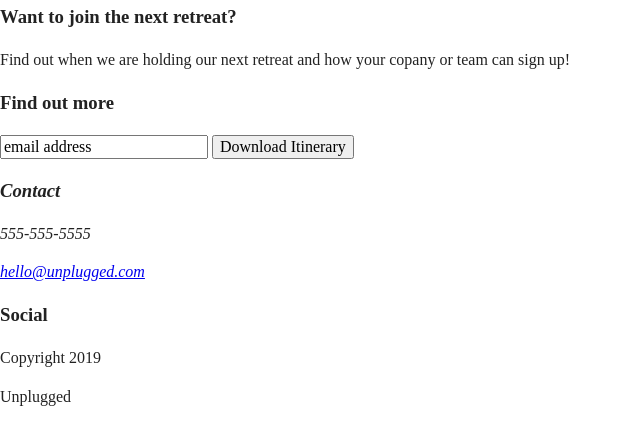
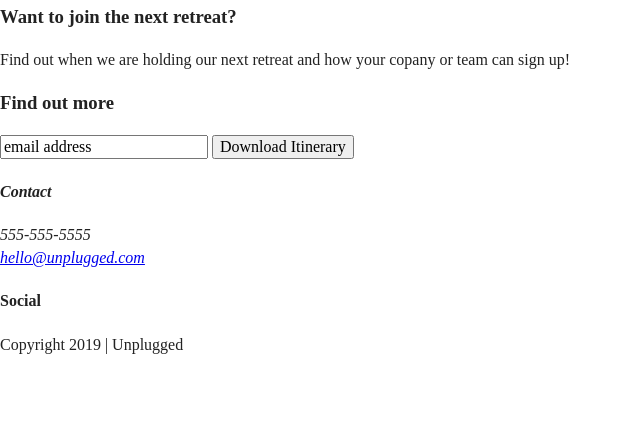
Before and after one commit to abowler2/206-unplugged, a plain HTML site: page index.html in a window 1280 px wide. Shown: the part 168-612 px from the top of the page, without its empty margins (0-640 px from the left). Drawn offline with nearby package versions, Linux system fonts and the light colour scheme.

Commit message:
added html and content

```diff
--- a/index.html
+++ b/index.html
@@ -64,12 +64,12 @@
     <div class="content-wrapper">
       <div class="footer-content">
           <address class="contact">
-            <h3>Contact</h3>
-            <p>555-555-5555</p>
-            <p><a href="mailto:hello@unplugged.com">hello@unplugged.com</a></p>
+            <h4>Contact</h4>
+            <p>555-555-5555<br>
+            <a href="mailto:hello@unplugged.com">hello@unplugged.com</a></p>
           </address>
         <div class="social">
-          <h3>Social</h3>
+          <h4>Social</h4>
           <div class="social icons">
             <p><a href="https://www.facebook.com" target="_blank"></a></p>
             <p><a href="https://www.twitter.com" target="_blank"></a></p>
@@ -80,12 +80,7 @@
     </div> <!-- end of foother content-wrapper -->
 
     <div class="copyright">
-      <div>
-        <p>Copyright 2019</p>
-      </div>
-      <div>
-        <p>Unplugged</p>
-      </div>
+      <p>Copyright 2019 | Unplugged</p>
     </div>
   </footer>
 
```
